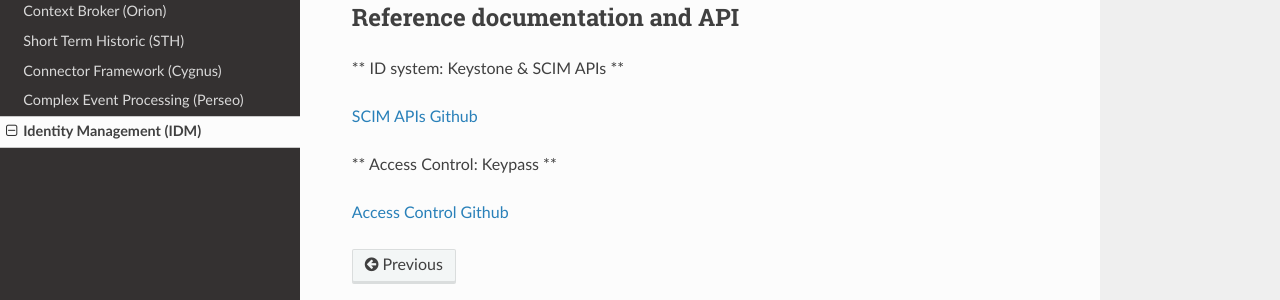
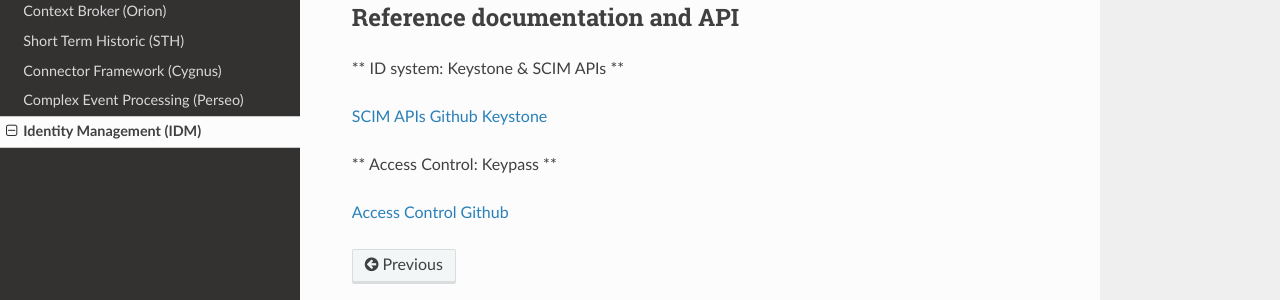
Before and after one commit to telefonicaid/thinking-cities, an MkDocs documentation site: the page built from docs/idm.md, in a window 1280 px wide and 900 px high, scrolled down 672 px. Shown: the part 522-822 px from the top of the window. Built offline with MkDocs 1.6.1, drawn with Linux system fonts in a browser that asks for light colours; nearby versions of some CDN libraries; old or Windows-style settings are respelled for this version of MkDocs.

Commit message:
Update idm.md

```diff
--- a/docs/idm.md
+++ b/docs/idm.md
@@ -24,6 +24,7 @@
 ** ID system: Keystone & SCIM APIs **
 
 [SCIM APIs Github](https://github.com/telefonicaid/fiware-keystone-scim)
+[Keystone](http://developer.openstack.org/api-ref-identity-v3.html)
 
 ** Access Control: Keypass **
 
```
